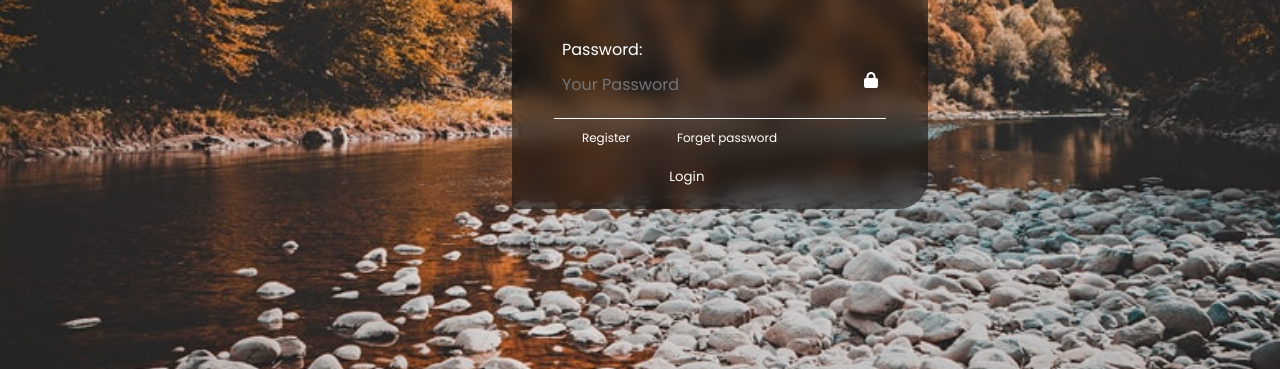
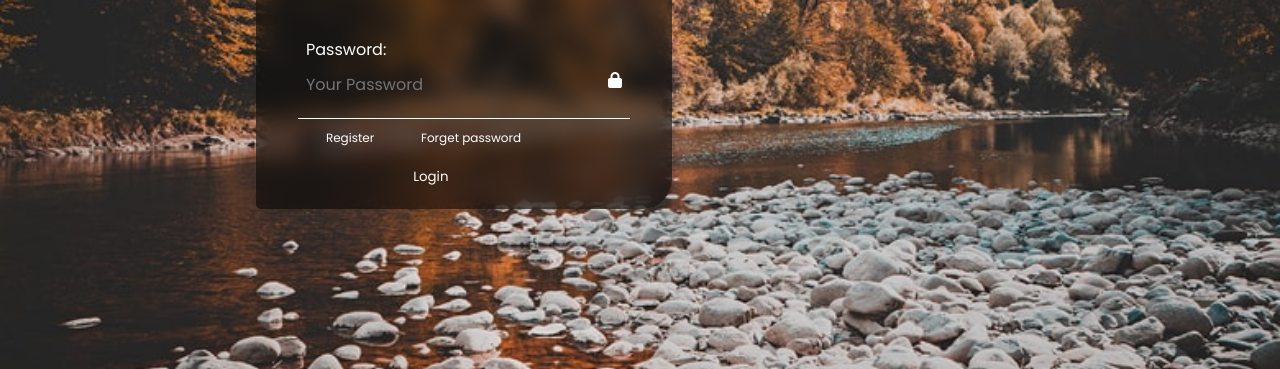
Before and after one commit to Vinay-pandey-coder/login-register-form, a plain HTML site: page index.html in a window 1280 px wide. Shown: the part 431-800 px from the top of the page. Drawn offline with Linux system fonts and the light colour scheme.

Commit message:
index change

```diff
--- a/style.css
+++ b/style.css
@@ -24,7 +24,7 @@ body{
     color: white;
     display: grid;
     top: 30%;
-    left: 40%;
+    left: 20%;
     padding: 50px;
     height: 400px;
     background: rgba(0,0,0,0.5);
```
